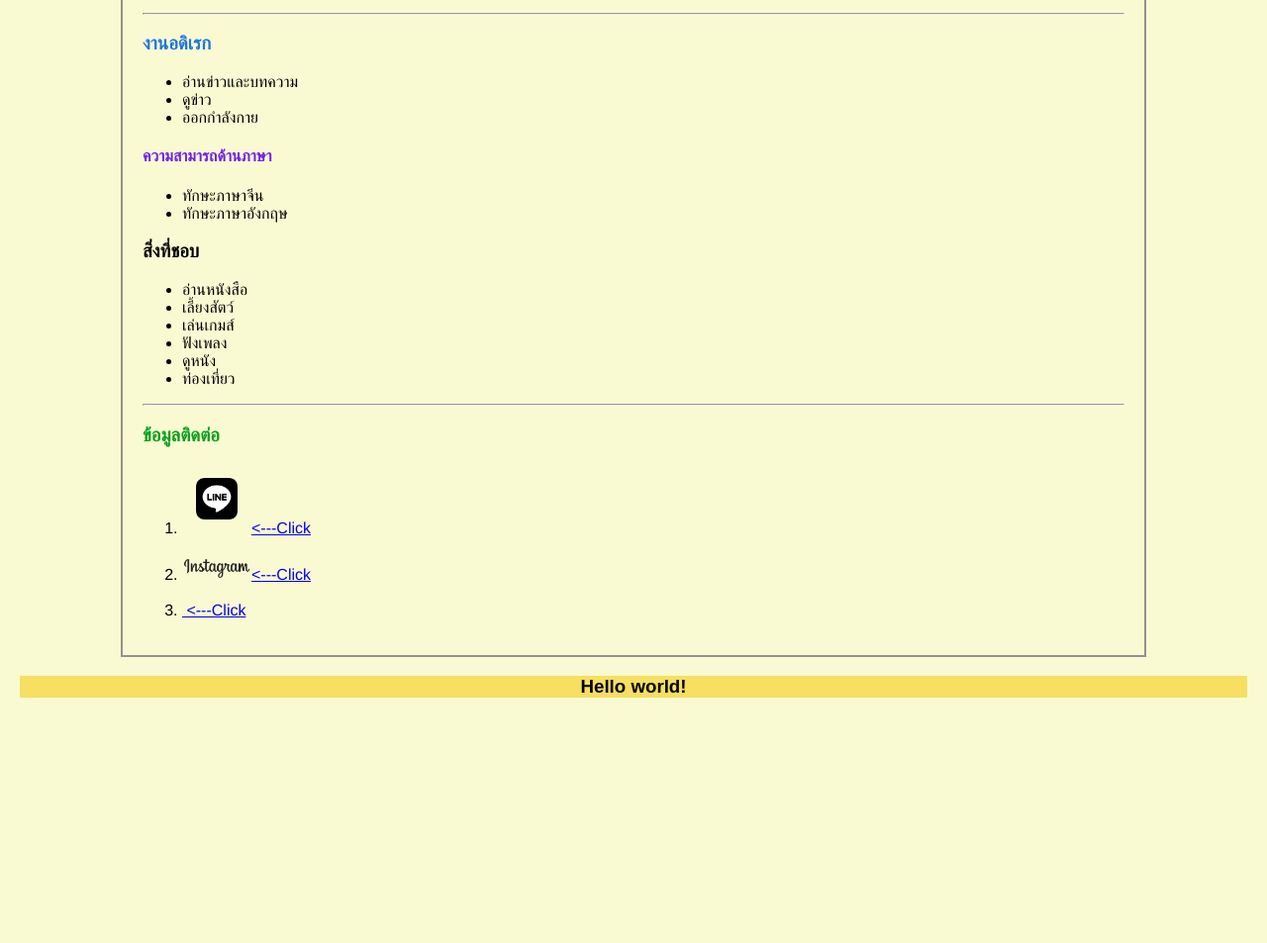
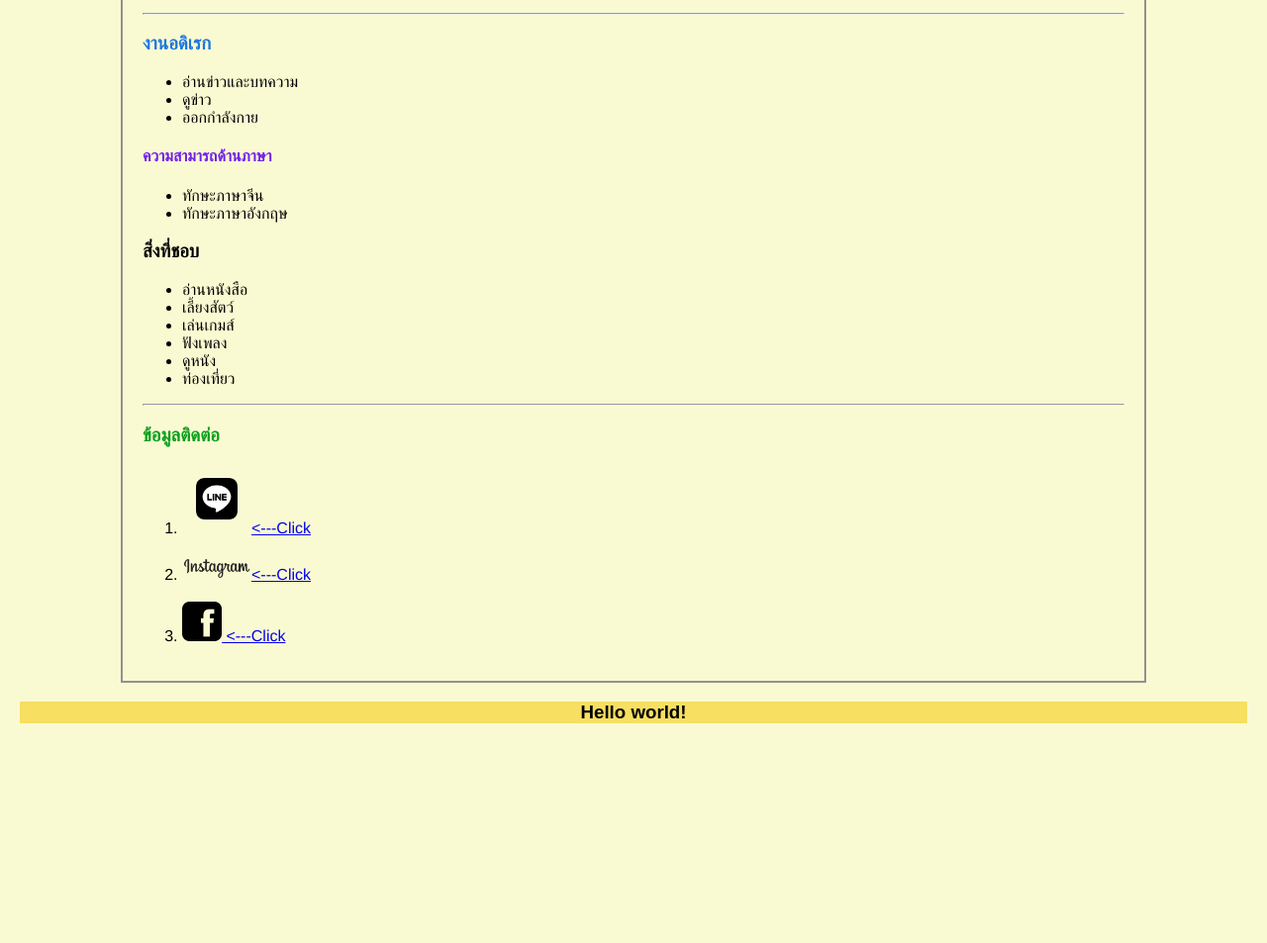
Before and after one commit to NattapongNL/My-Web-port, a plain HTML site: page index.html in a window 1280 px wide. Shown: the part 590-1543 px from the top of the page at 99% size. Drawn offline with Linux system fonts and the light colour scheme.

Commit message:
Add files via upload

```diff
--- a/index.html
+++ b/index.html
@@ -98,7 +98,7 @@ padding: 20px; ;}
                <ol>
                 <li><a href="https://line.me/ti/p/1I0bAJndfk"><img src="line-logo-line-icon-transparent-free-png.webp" alt="" width="70";"/><---Click</a></li><br>
                 <li><a href="https://www.instagram.com/s.ntpxng/?igsh=MTJtbXA1Ynk4NWhqMw%3D%3D&utm_source=qr"> <img src="IG.png"  width="70 PX" style="left: 10px;;"/><---Click</a></li><br>
-                <li><a href="https://www.facebook.com/nattanpong.leelasantitham?mibextid=LQQJ4d&rdid=wbgGMCoAoizRuKYn&share_url=https%3A%2F%2Fwww.facebook.com%2Fshare%2FvteCDQTf921dg5ke%2F%3Fmibextid%3DLQQJ4d"><img src="/website/FB.png" alt="" width="40px"/>  <---Click</a> </li>
+                <li><a href="https://www.facebook.com/nattanpong.leelasantitham?mibextid=LQQJ4d&rdid=wbgGMCoAoizRuKYn&share_url=https%3A%2F%2Fwww.facebook.com%2Fshare%2FvteCDQTf921dg5ke%2F%3Fmibextid%3DLQQJ4d"><img src="FB.png" alt="" width="40px"/>  <---Click</a> </li>
                </ol>
             </div>
 
```
